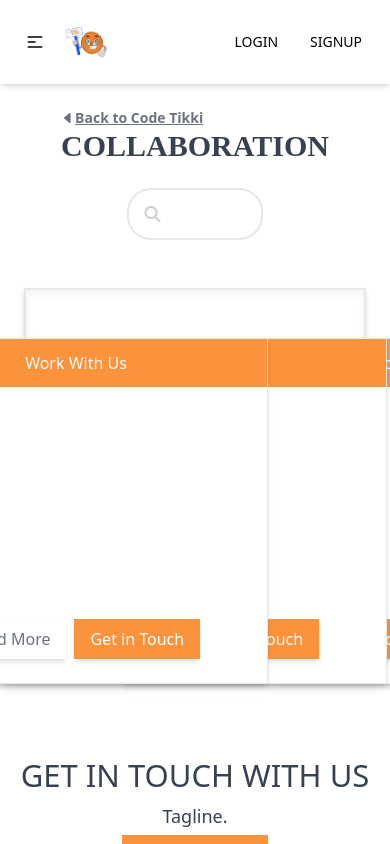
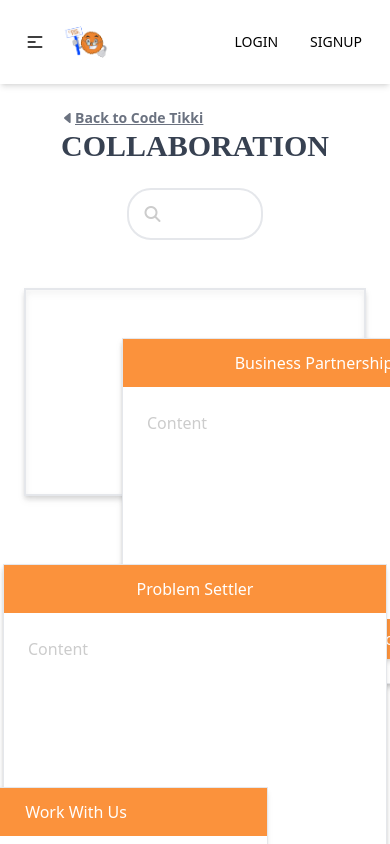
Before and after one commit to Vijay6383/Online-Compiler, a React (Create React App) app: page /collaboration in a window 390 px wide. Shown: the top 844 px of the page. Built offline with nearby package versions, Linux system fonts and the light colour scheme.

Commit message:
Collaboration and Sponser

```diff
--- a/src/Components/Pages/Collaboration/Collaboration.css
+++ b/src/Components/Pages/Collaboration/Collaboration.css
@@ -1,7 +1,39 @@
-.simran-box {
+/* .simran-box {
     overflow: hidden;
-}
+} */
 
 .title-heading {
     font-family:'Times New Roman', Times, serif;
 }
+
+@media screen and (max-width: 624px) {
+    /* .around-position {
+        position: relative;
+    } */
+    .alignment-around2 {
+        margin-top: 67%;
+    }
+    .alignment-around3 {
+        margin-top: 133%;
+    }
+    .alignment-around4 {
+        margin-top: 163%;
+    }
+
+}
+
+/* @media screen and (min-width: 624px) {
+    .around-position {
+        position: relative;
+    }
+    .alignment-around2 {
+        margin-top: 67%;
+    }
+    .alignment-around3 {
+        margin-top: 133%;
+    }
+    .alignment-around4 {
+        margin-top: 163%;
+    }
+
+} */
--- a/src/Components/Pages/Collaboration/Collaboration.js
+++ b/src/Components/Pages/Collaboration/Collaboration.js
@@ -19,7 +19,7 @@ const Collaboration = () => {
                     <input type="text" className="text-gray-900 text-sm rounded-lg block w-full p-2 mr-4" required></input>
                 </div>
             </div>
-            <div className="flex relative h-52 shadow-md drop-shadow-md flex-col lg:flex-row justify-around items-center border-2 p-6 mx-6 mb-32">
+            <div className="flex h-52 shadow-md drop-shadow-md flex-col lg:flex-row justify-around items-center border-2 p-6 mx-6 mb-32 around-position">
                 <div className="card absolute left-24 top-12 w-96 bg-base-100 shadow-md border rounded-none">
                     <h2 className='bg-orange-400 p-3 text-white text-22px text-center'>Business Partnership</h2>
                     <p className='p-6'>Content</p>
@@ -30,7 +30,7 @@ const Collaboration = () => {
                         </div>
                     </div>
                 </div>
-                <div className="card absolute top-12 w-96 bg-base-100 shadow-md border rounded-none">
+                <div className="card absolute top-12 w-96 bg-base-100 shadow-md border rounded-none alignment-around2">
                     <h2 className='bg-orange-400 p-3 text-white text-22px text-center'>Problem Settler</h2>
                     <p className='p-6 text-#686464'>Content</p>
                     <div className="card-body h-56 relative">
@@ -40,7 +40,7 @@ const Collaboration = () => {
                         </div>
                     </div>
                 </div>
-                <div className="card absolute right-24 top-12 w-96 bg-base-100 shadow-md border rounded-none">
+                <div className="card absolute right-24 top-12 w-96 bg-base-100 shadow-md border rounded-none alignment-around3">
                     <h2 className='bg-orange-400 p-3 text-white text-22px text-center'>Work With Us</h2>
                     <p className='p-6'>Content</p>
                     <div className="card-body h-56 relative">
@@ -51,7 +51,7 @@ const Collaboration = () => {
                     </div>
                 </div>
             </div>
-            <div className='text-center text-gray-700 mt-64 fonts_type'>
+            <div className='text-center text-gray-700 mt-64 fonts_type alignment-around4'>
                 <h3 className='uppercase text-[31px]'>get in touch with us</h3>
                 <h3 className='text-lg text-#393636 mt-1 mb-4'>Tagline.</h3>
                 <div className='mb-24'>
--- a/src/Components/Pages/Home/Home.css
+++ b/src/Components/Pages/Home/Home.css
@@ -2,11 +2,29 @@
     .container1.container2 {
         width: 33%;
     }
+
+    .rectangle-box {
+        width: 95%;
+    }
 }
+
+/* @media screen and (max-width: 789px) {
+    .container1.container2 {
+        width: 20%;
+    }
+
+    .rectangle-box {
+        width: 70%;
+    }
+} */
 
 @media screen and (max-width: 768px) {
     .container1.container2 {
         width: 50%;
+    }
+
+    .rectangle-box {
+        width: 90%;
     }
 }
 
@@ -49,6 +67,7 @@
     z-index: 10;
 }
 
+
 .rectangle-box {
     box-shadow: inset 0px 3px 6px #00000029, 0px 3px 6px #00000029;
 }
--- a/src/Components/Pages/Home/Home.js
+++ b/src/Components/Pages/Home/Home.js
@@ -92,16 +92,16 @@ const Home = () => {
                 </div>
             </div>
             <div className='p-6'>
-            <div className='absolute w-[1375px] shadow-xl drop-shadow-xl h-[230px] rectangle-box'></div>
+            <div className='absolute block lg:w-[1375px] shadow-xl drop-shadow-xl h-[230px] rectangle-box'></div>
                 <h2 className='text pl-20 pt-10'>Sponsors</h2>
                 <div className='flex flex-col lg:flex-row justify-around items-center content-center container2'>
-                    <div className="cursor-pointer card1"></div>
-                    <div className="cursor-pointer card1"></div>
-                    <div className="cursor-pointer card1"></div>
+                    <div className="cursor-pointer transition duration-500 hover:scale-110 card1"></div>
+                    <div className="cursor-pointer transition duration-500 hover:scale-110 card1"></div>
+                    <div className="cursor-pointer transition duration-500 hover:scale-110 card1"></div>
                 </div>
                 <div className='flex items-start flex-col lg:flex-row justify-center p-16 items-center content-center container3'>
-                    <div className="cursor-pointer card2"></div>
-                    <div className="cursor-pointer card2"></div>
+                    <div className="cursor-pointer transition duration-500 hover:scale-110 card2"></div>
+                    <div className="cursor-pointer transition duration-500 hover:scale-110 card2"></div>
                 </div>
             </div>
             <div className='border-2 p-6 mx-6 mb-6'>
```
